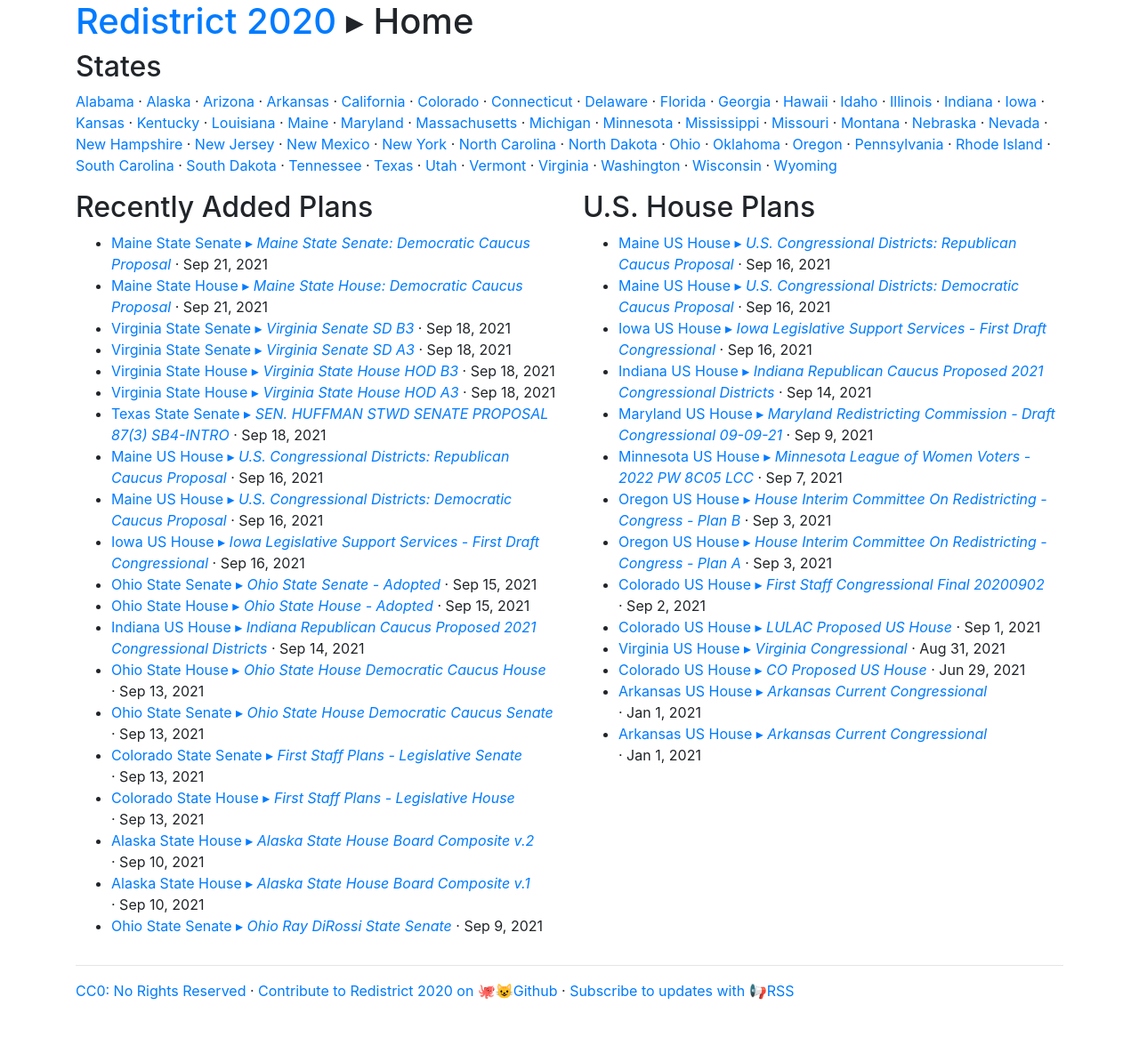
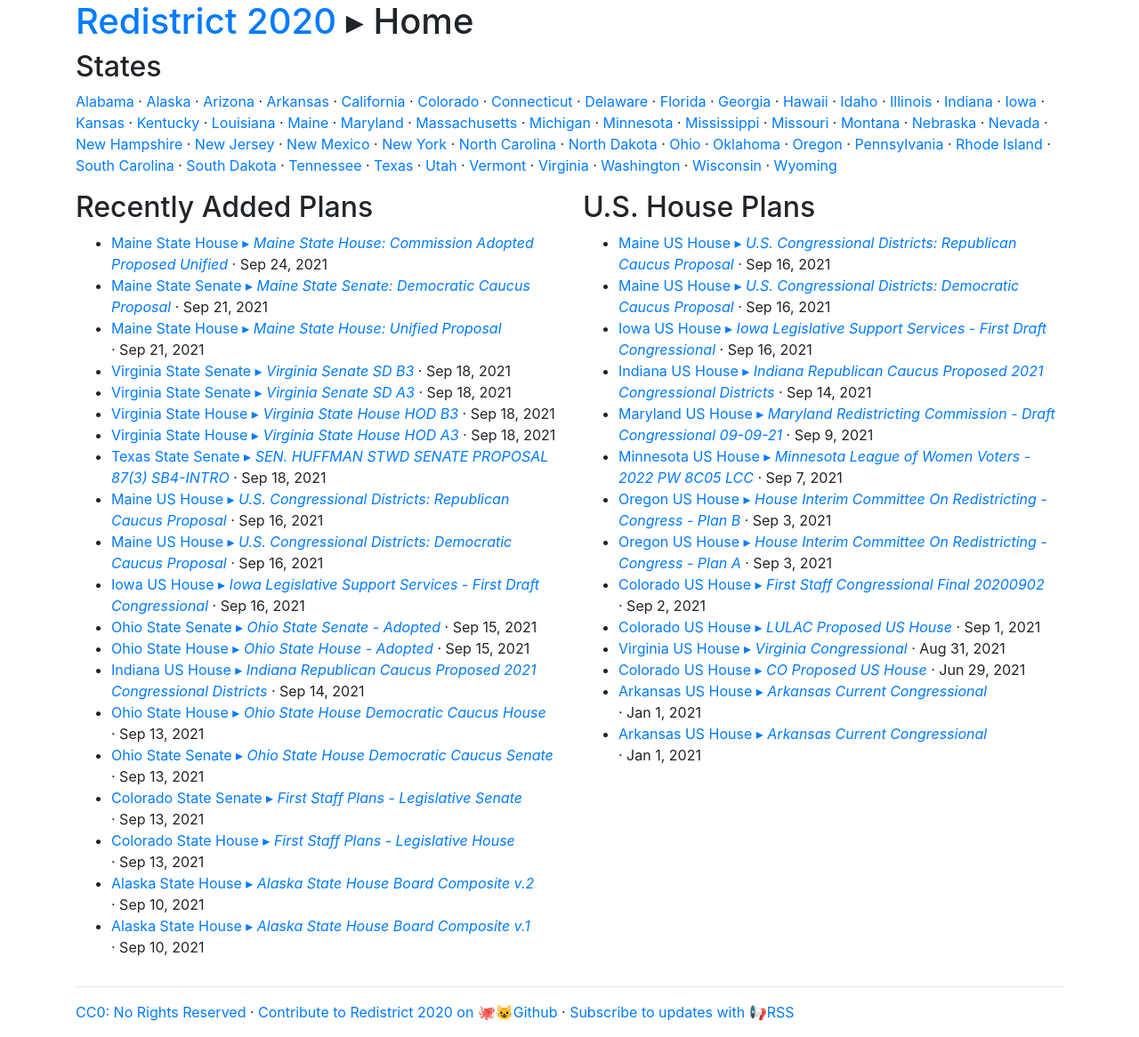
Before and after one commit to PlanScore/Redistrict2020, a Jekyll site: the page built from index.md, in a window 1280 px wide. Shown: the whole page at 89% size. Built offline with Jekyll 4.4.1, drawn with Linux system fonts in a browser that asks for light colours; before the commit the page ends 1142 px from its top, so only the background shows below that.

Commit message:
ME Add Commission Adopted State House

```diff
--- a/_plans/ME-2021-09-17-statehouse_dem.md
+++ b/_plans/ME-2021-09-17-statehouse_unified.md
@@ -1,5 +1,5 @@
 ---
-title: "Maine State House: Democratic Caucus Proposal"
+title: "Maine State House: Unified Proposal"
 state: Maine
 body: State House
 date: 2021-09-21
--- /dev/null
+++ b/_plans/ME-2021-09-24-statehouse_unified.md
@@ -0,0 +1,19 @@
+---
+title: "Maine State House: Commission Adopted Proposed Unified"
+state: Maine
+body: State House
+date: 2021-09-24
+authoritative_link: http://legislature.maine.gov/apportionment-commission/meeting-materials
+allabout_link: https://redistricting.lls.edu/state/maine/?cycle=2020&level=Congress&startdate=
+davesredist_link: https://davesredistricting.org/join/4fc81b19-3a96-4a2e-af58-7d864898ca74
+districtbuilder_link: https://app.districtbuilder.org/projects/148fb239-3515-4caf-b1e2-6dddef82763e
+five38_link:
+planscore_link: https://planscore.campaignlegal.org/plan.html?20210924T173851.400333824Z
+predecessor_link:
+
+blockassignment_file: /files/ME-2021-09/ME_Unified_House_Proposal_(9_24 Update).zip
+shapefile_file:
+simplegeojson_file:
+
+layout: plan-page
+---
```
Also changed, not shown: 1 other file.
